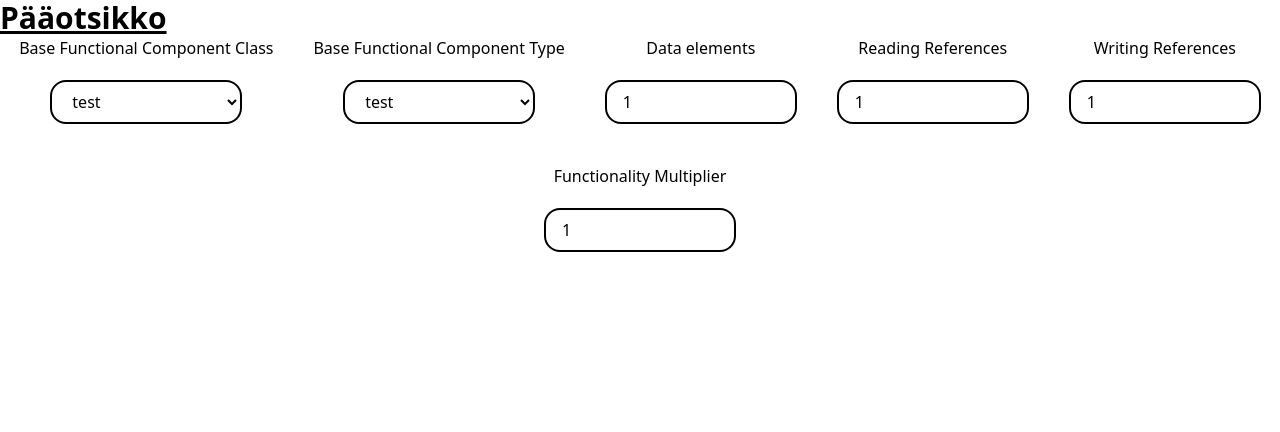
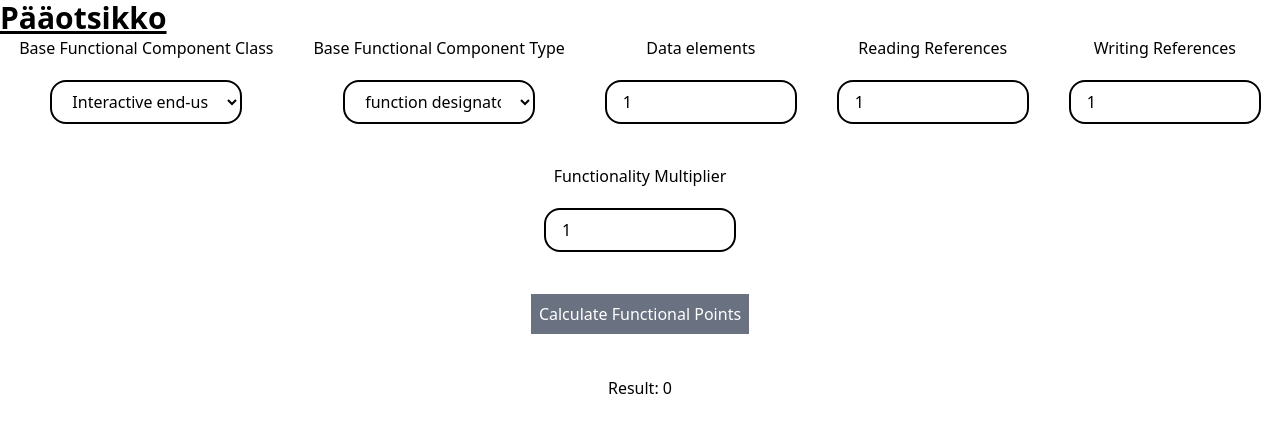
Before and after one commit to fisma-benefit-app/benefit-app, a React (Vite) app in the folder frontend/: page / in a window 1280 px wide. Shown: the top 432 px of the page. Built offline with nearby package versions, Linux system fonts and the light colour scheme.

Commit message:
demo: logic for collecting form data

```diff
--- a/frontend/src/demo/CalculationDemo.tsx
+++ b/frontend/src/demo/CalculationDemo.tsx
@@ -1,40 +1,122 @@
+import { ChangeEvent, FormEvent, useState } from "react"
+import { baseFunctionalComponentClasses, baseFunctionalComponentTypes, ComponentTypes } from "./classesAndTypes"
+
 const CalculationDemo = () => {
+
+  //TODO: maybe finnish language in the ui for this demo, refactoring as issues are noticed, implement calculation logic based on collected info
+
+  //define type for collected form data and the state where the data is stored
+  type CalculationData = {
+    baseFunctionalComponentClass: string,
+    baseFunctionalComponentType: string,
+    dataElements: number,
+    readingReferences: number,
+    writingReferences: number,
+    functionalityMultiplier: number
+  }
+
+  //state where collected form data is stored
+  const [calculationData, setCalculationData] = useState<CalculationData>({
+    baseFunctionalComponentClass: "Interactive end-user navigation and query service",
+    baseFunctionalComponentType: "function designators",
+    dataElements: 1,
+    readingReferences: 1,
+    writingReferences: 1,
+    functionalityMultiplier: 1
+  })
+
+  //state for storing and rendering calculated result
+  const [result, setResult] = useState<number>(0);
+
+  //handles state update for baseFunctionalComponentClass, and also updates baseFunctionalComponentType in the state accordingly since available types change based on class
+  //Using type assertion because TypeScript doesn't know if baseFunctionalComponentTypes has a key matching e.target.value
+  const handleBaseFunctionalComponentClass = (e: ChangeEvent<HTMLSelectElement>) => {
+    setCalculationData({ ...calculationData, baseFunctionalComponentClass: e.target.value, baseFunctionalComponentType: baseFunctionalComponentTypes[e.target.value as keyof ComponentTypes][0] });
+  }
+
+  //update state based on user input
+  const handleChange = (e: ChangeEvent<HTMLSelectElement | HTMLInputElement>) => {
+    setCalculationData({ ...calculationData, [e.target.id]: e.target.value });
+  }
+
+  //TODO: implement calculation logic here
+  const calculateFunctionalPoints = (e: FormEvent<HTMLFormElement>) => {
+    e.preventDefault();
+    console.log(calculationData)
+  }
+
   return (
-    //form form collecting calculation data
-    <form className='flex gap-10 justify-center flex-wrap'>
+    //form for collecting calculation data
+    <form onSubmit={calculateFunctionalPoints} className='flex flex-col gap-10 items-center flex-wrap'>
+      <div className="flex gap-10 justify-center flex-wrap">
         <div className="flex flex-col gap-5 items-center">
           <label htmlFor="baseFunctionalComponentClass">Base Functional Component Class</label>
-        <select className="border-2 rounded-2xl px-4 py-2 w-48" id="baseFunctionalComponentClass">
-          <option value="test">test</option>
+          <select className="border-2 rounded-2xl px-4 py-2 w-48" id="baseFunctionalComponentClass" value={calculationData.baseFunctionalComponentClass} onChange={handleBaseFunctionalComponentClass}>
+            {/* Dynamically render options for base functional component class */}
+            {baseFunctionalComponentClasses.map((componentClass, index) => {
+              return <option key={index} value={componentClass}>{componentClass}</option>
+            })}
           </select>
         </div>
 
         <div className="flex flex-col gap-5 items-center">
           <label htmlFor="baseFunctionalComponentType">Base Functional Component Type</label>
-        <select className="border-2 rounded-2xl px-4 py-2 w-48" id="baseFunctionalComponentType">
-          <option value="test">test</option>
+          <select className="border-2 rounded-2xl px-4 py-2 w-48" id="baseFunctionalComponentType" value={calculationData.baseFunctionalComponentType} onChange={handleChange}>
+            {/* Dynamically render base functional component types depending on selected class */}
+            {/* Using type assertion because TypeScript doesn't know if baseFunctionalComponentTypes has a key matching calculationData.baseFunctionalComponentClass */}
+            {baseFunctionalComponentTypes[calculationData.baseFunctionalComponentClass as keyof ComponentTypes].map((componentType, index) => {
+              return <option key={index} value={componentType}>{componentType}</option>
+            })}
           </select>
         </div>
 
         <div className="flex flex-col gap-5 items-center">
           <label htmlFor="dataElements">Data elements</label>
-        <input className="border-2 rounded-2xl px-4 py-2 w-48" type="number" id="dataElements" defaultValue="1" />
+          <input
+            className="border-2 rounded-2xl px-4 py-2 w-48"
+            type="number"
+            id="dataElements"
+            value={calculationData.dataElements}
+            onChange={handleChange}
+          />
         </div>
 
         <div className="flex flex-col gap-5 items-center">
           <label htmlFor="readingReferences">Reading References</label>
-        <input className="border-2 rounded-2xl px-4 py-2 w-48" type="number" id="readingReferences" defaultValue="1" />
+          <input
+            className="border-2 rounded-2xl px-4 py-2 w-48"
+            type="number"
+            id="readingReferences"
+            value={calculationData.readingReferences}
+            onChange={handleChange}
+          />
         </div>
 
         <div className="flex flex-col gap-5 items-center">
           <label htmlFor="writingReferences">Writing References</label>
-        <input className="border-2 rounded-2xl px-4 py-2 w-48" type="number" id="writingReferences" defaultValue="1" />
+          <input
+            className="border-2 rounded-2xl px-4 py-2 w-48"
+            type="number"
+            id="writingReferences"
+            value={calculationData.writingReferences}
+            onChange={handleChange}
+          />
         </div>
 
         <div className="flex flex-col gap-5 items-center">
           <label htmlFor="functionalityMultiplier">Functionality Multiplier</label>
-        <input className="border-2 rounded-2xl px-4 py-2 w-48" type="number" id="functionalityMultiplier" defaultValue="1" />
+          <input
+            className="border-2 rounded-2xl px-4 py-2 w-48"
+            type="number"
+            id="functionalityMultiplier"
+            value={calculationData.functionalityMultiplier}
+            onChange={handleChange}
+          />
         </div>
+      </div>
+
+      <button className="border-2 py-2 px-2 bg-gray-500 text-white cursor-pointer" type="submit">Calculate Functional Points</button>
+      <div>Result: {result}</div>
     </form>
   )
 }
--- /dev/null
+++ b/frontend/src/demo/classesAndTypes.ts
@@ -0,0 +1,59 @@
+//array of all base functional component classes, used to render the options for corresponding select field
+export const baseFunctionalComponentClasses: string[] = [
+    "Interactive end-user navigation and query service",
+    "Interactive end-user input service",
+    "Non-interactive end-user output service",
+    "Interface service to other applications",
+    "Interface service from other applications",
+    "Data storage service",
+    "Algorithmic or manipulation service"
+]
+
+//object for storing all base functional component types for corresponding class, used to render the options for corresponding select field
+export const baseFunctionalComponentTypes = {
+    "Interactive end-user navigation and query service": [
+        "function designators",
+        "log-in, log-out functions",
+        "function lists",
+        "selection lists",
+        "data inquiries",
+        "generation indicators",
+        "browsing lists",
+    ],
+    "Interactive end-user input service": [
+        "1-functional",
+        "2-functional",
+        "3-functional"
+    ],
+    "Non-interactive end-user output service": [
+        "forms",
+        "reports",
+        "emails for text messages",
+        "monitor screens"
+    ],
+    "Interface service to other applications": [
+        "messages to other applications",
+        "batch records to other applications",
+        "signals to devices or other applications"
+    ],
+    "Interface service from other applications": [
+        "messages from other applications",
+        "batch records from other applications",
+        "signals from devices or other applications"
+    ],
+    "Data storage service": [
+        "entities or classes",
+        "other record types"
+    ],
+    "Algorithmic or manipulation service": [
+        "security routines",
+        "calculation routines",
+        "simulation routines",
+        "formatting routines",
+        "database cleaning routines",
+        "other manipulation routines"
+    ]
+}
+
+//type for baseFunctionalComponentTypes
+export type ComponentTypes = typeof baseFunctionalComponentTypes;
```
Lines whose indentation alone changed are shown as unchanged.
